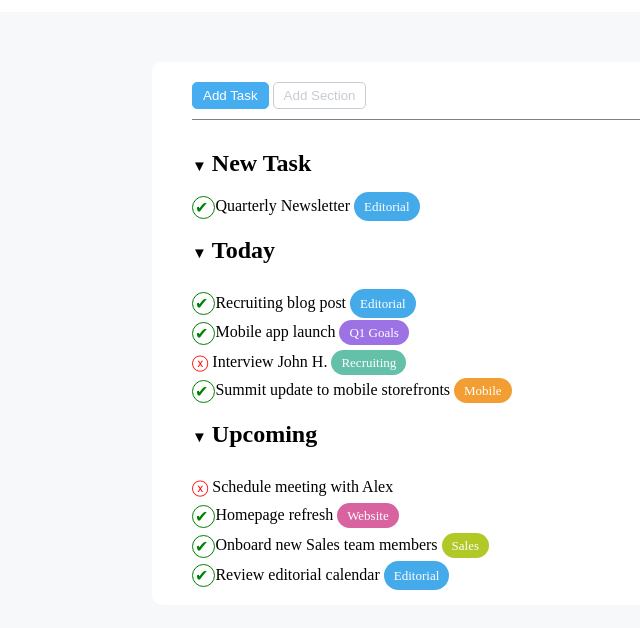
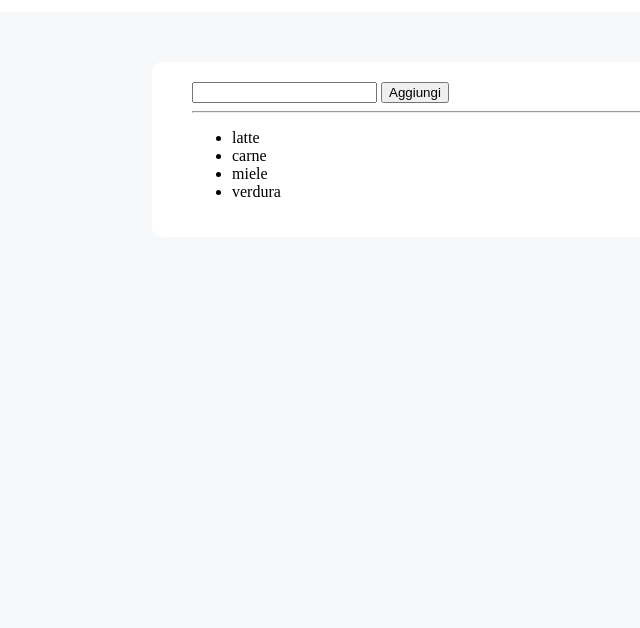
Before and after one commit to ValleLuca/vue-todolist, a plain HTML site: page index.html in a window 1280 px wide. Shown: the part 80-708 px from the top of the page, without its empty margins (0-640 px from the left). Drawn offline with nearby package versions, Linux system fonts and the light colour scheme.

Commit message:
Array con oggetti

```diff
--- a/JS/data.js
+++ b/JS/data.js
@@ -1,6 +1,30 @@
 var app = new Vue({
     el: '#containerMain',
     data: {
-
+      texTodo: "",
+      todoList: [
+        {
+          componente: "latte",
+          fatto: false
+        },
+        {
+          componente: "carne",
+          fatto: false
+        },
+        {
+          componente: "miele",
+          fatto: false
+        },
+        {
+          componente: "verdura",
+          fatto: false
+        }
+      ]
+    },
+    methods: {
+      addTodo: function() {
+        this.todoList.push(this.texTodo);
+        this.texTodo = "";
+      }
     }
   })
--- a/index.html
+++ b/index.html
@@ -17,47 +17,15 @@
     </header>
 
     <main id="containerMain">
-        <section>
-            <button type="button" class="AddTask">Add Task</button>
-            <button type="button" class="AddSection">Add Section</button>
-        </section>
+       <input type="text" v-model="texTodo">
+       <button @click="addTodo">Aggiungi</button>
+       <hr>
 
-        <section>
-            <h2>New Task</h2>
-            <span><span class="colorGreen">&#x2714; </span> Quarterly Newsletter </span><span class="RadiusBlue"> Editorial</span>
-        </section>
-
-        <section>
-            <h2>Today</h2>
-            <div>
-                <span><span class="colorGreen">&#x2714; </span> Recruiting blog post </span><span class="RadiusBlue"> Editorial</span>
-            </div>
-            <div>
-                <span><span class="colorGreen">&#x2714; </span> Mobile app launch </span><span class="RadiusViolet"> Q1 Goals</span>
-            </div>
-            <div>
-                <span><span class="colored">&#x24e7; </span> Interview John H. </span><span class="RadiusGreen"> Recruiting</span>
-            </div>
-            <div>
-                <span><span class="colorGreen">&#x2714; </span> Summit update to mobile storefronts </span><span class="RadiusOrange"> Mobile</span>
-            </div>
-        </section>
-
-        <section>
-            <h2>Upcoming</h2>
-            <div>
-                <span><span class="colored">&#x24e7; </span> Schedule meeting with Alex </span>
-            </div>
-            <div>
-                <span><span class="colorGreen">&#x2714; </span> Homepage refresh </span><span class="RadiusPink"> Website</span>
-            </div>
-            <div>
-                <span><span class="colorGreen">&#x2714; </span> Onboard new Sales team members </span><span class="RadiusBrown"> Sales</span>
-            </div>
-            <div>
-                <span><span class="colorGreen">&#x2714; </span> Review editorial calendar </span><span class="RadiusBlue"> Editorial</span>
-            </div>
-        </section>
+        <ul>
+            <li v-for="(oggetti, index) in todoList">
+                {{oggetti.componente}}
+            </li>
+        </ul>
     </main>
 
     <!-- JS -->
```
